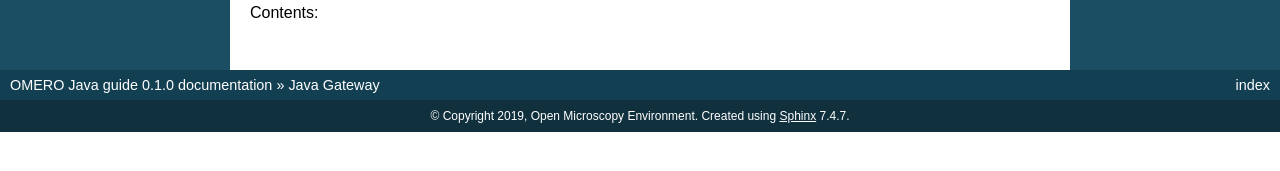
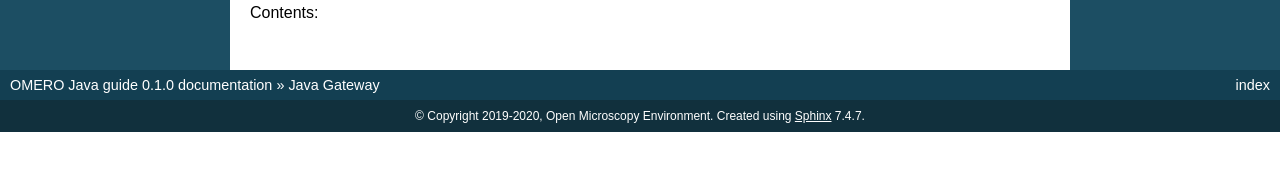
Before and after one commit to ome/omero-guide-java, a Sphinx documentation site: the page built from docs/index.rst, in a window 1280 px wide. Shown: the part 183-354 px from the top of the page. Built offline with Sphinx 7.4.7, drawn with Linux system fonts in a browser that asks for light colours.

Commit message:
add entry for 0.1.0

```diff
--- a/docs/conf.py
+++ b/docs/conf.py
@@ -50,7 +50,7 @@
 
 # General information about the project.
 project = u'OMERO Java guide'
-copyright = u'2019, Open Microscopy Environment'
+copyright = u'2019-2020, Open Microscopy Environment'
 
 # The version info for the project you're documenting, acts as replacement for
 # |version| and |release|, also used in various other places throughout the
```
Also changed, not shown: CHANGELOG.md (added, +4 -0 lines).
